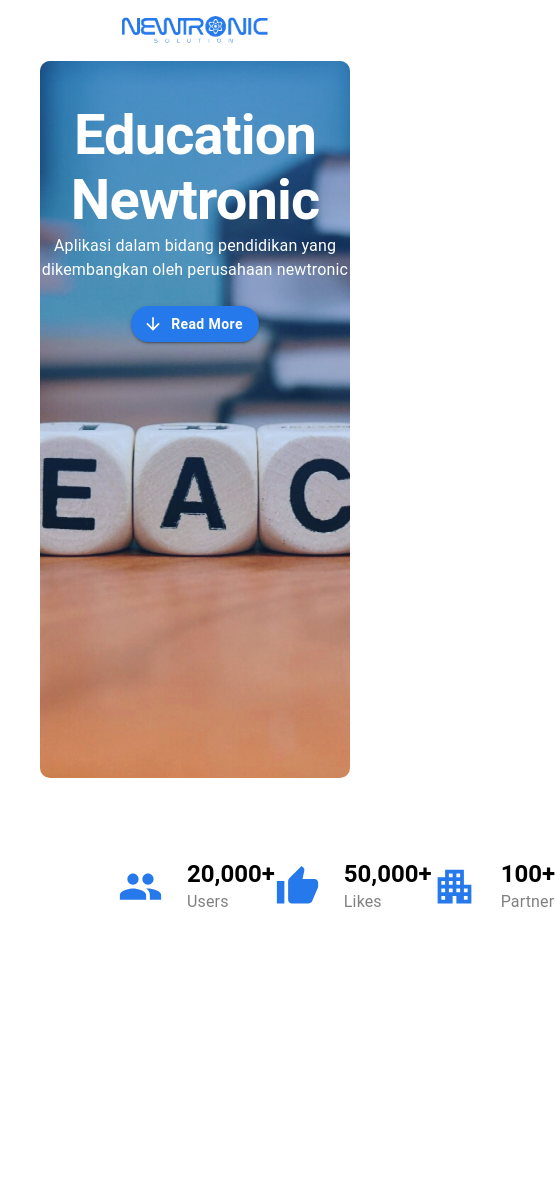
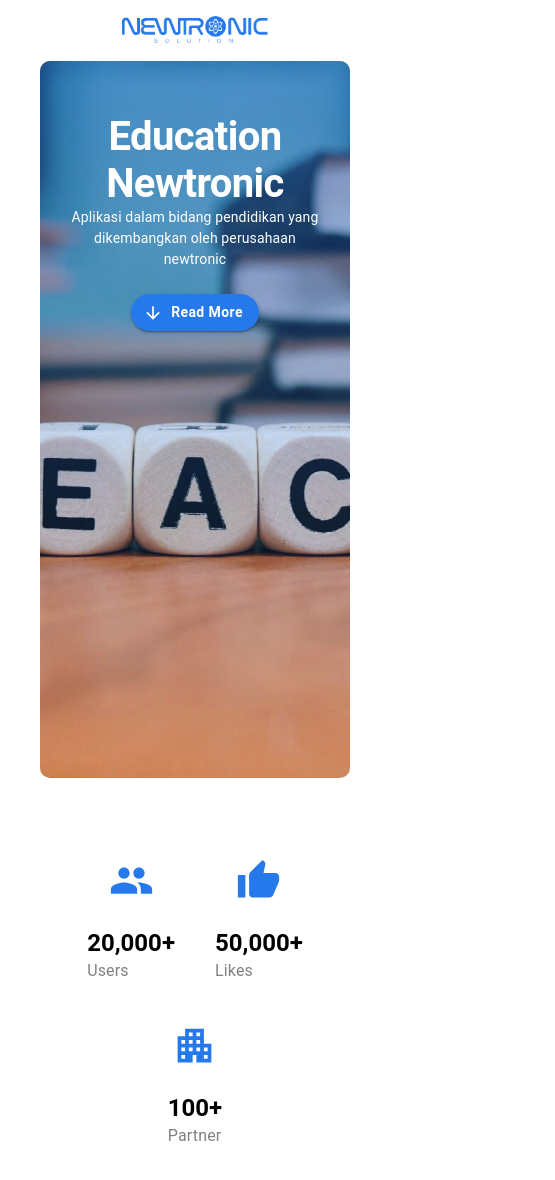
Before and after one commit to Firay24/education-newtronic, a Next.js app: page / in a window 390 px wide. Shown: the top 1180 px of the page, 555 px wide, since content can reach past the window. Before the commit the page ends 978 px from the top, so only its background shows below. Built offline with nearby package versions, Linux system fonts and the light colour scheme.

Commit message:
responsive

```diff
--- a/src/app/page.tsx
+++ b/src/app/page.tsx
@@ -2,23 +2,29 @@
 import StaticItem from "@/components/StaticItem";
 import { StaticProps } from "@/types/static";
 import { dataStatic } from "@/utils/dataStatic";
-import { Stack } from "@mui/material";
+import { Grid, Stack } from "@mui/material";
 
 export default function Home() {
   return (
     <Stack gap={10} paddingBottom={8}>
       <Hero />
       <Stack width="full" alignItems="center">
-        <Stack
+        <Grid
+          container
           direction="row"
-          paddingX={5}
-          width="60%"
-          justifyContent="space-between"
+          spacing={5}
+          justifyContent={{ xs: "center", md: "space-between" }}
+          sx={{
+            paddingX: 5,
+            width: { xs: "100%", md: "60%", xl: "30%" },
+          }}
         >
           {dataStatic.map((item: StaticProps) => (
-            <StaticItem key={item.label} {...item} />
+            <Grid item key={item.label}>
+              <StaticItem {...item} />
+            </Grid>
           ))}
-        </Stack>
+        </Grid>
       </Stack>
     </Stack>
   );
--- a/src/components/Hero.tsx
+++ b/src/components/Hero.tsx
@@ -25,14 +25,20 @@
           justifyContent="center"
           gap={3}
         >
-          <Stack>
-            <Typography variant="h1" fontSize={56} fontWeight="bold">
+          <Stack alignItems="center">
+            <Typography
+              variant="h1"
+              fontSize={{ xs: 40, md: 56 }}
+              fontWeight="bold"
+            >
               Education Newtronic
             </Typography>
-            <Typography variant="body1">
-              Aplikasi dalam bidang pendidikan yang dikembangkan oleh perusahaan
-              newtronic
-            </Typography>
+            <Stack width={{ xs: "80%", md: "100%" }}>
+              <Typography variant="body1" fontSize={{ xs: 14, md: 16 }}>
+                Aplikasi dalam bidang pendidikan yang dikembangkan oleh
+                perusahaan newtronic
+              </Typography>
+            </Stack>
           </Stack>
           <Stack alignItems="center">
             <Button
--- a/src/components/StaticItem.tsx
+++ b/src/components/StaticItem.tsx
@@ -5,7 +5,7 @@
 
 const StaticItem = ({ value, label, favicon }: StaticProps) => {
   return (
-    <Stack direction="row" alignItems="center" gap={3}>
+    <Stack direction={{ xs: "column", md: "row" }} alignItems="center" gap={3}>
       <Icon component={favicon} sx={{ fontSize: 45, color: "primary.main" }} />
       <Stack>
         <Typography variant="h5" fontWeight="bold">
```
